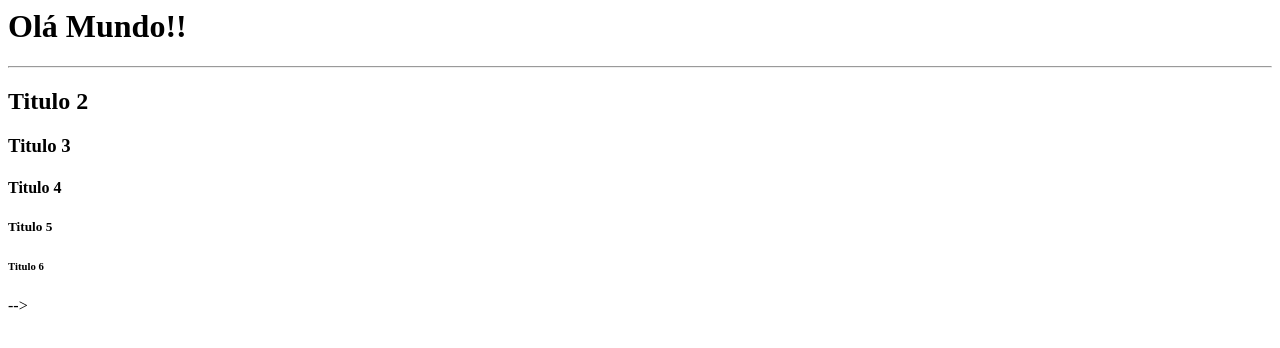
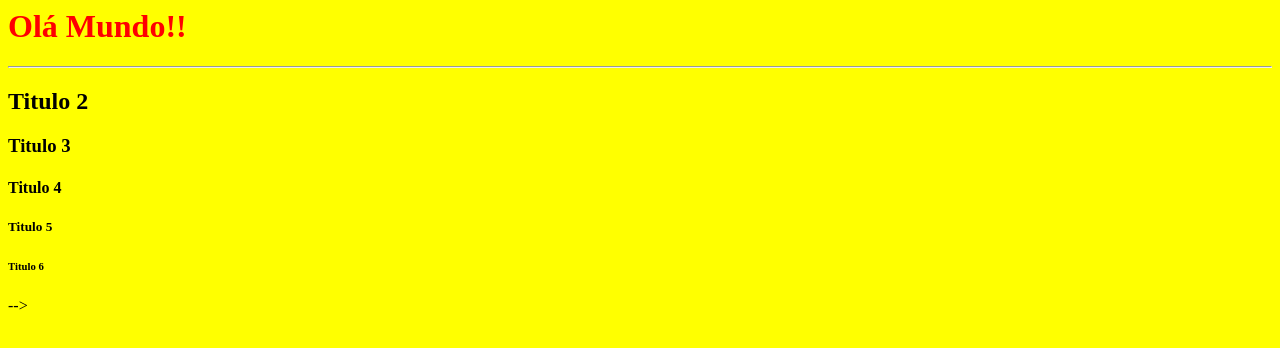
Before and after one commit to eduardonaz/minha_primeira_pagina, a plain HTML site: page index.html in a window 1280 px wide. Drawn offline with Linux system fonts and the light colour scheme.

Commit message:
tirei as chaves
tirei as chaves

```diff
--- a/index.html
+++ b/index.html
@@ -1,5 +1,5 @@
-<body   style=  " { background-color  : yellow ;} "   >
-  <h1   style=  " { color : red;} " >  Olá Mundo!!  </h1>
+<body   style=  "  background-color  : yellow ; "   >
+  <h1   style=  "  color : red; " >  Olá Mundo!!  </h1>
 <hr>
 
   <h2>Titulo 2 </h2>
```
